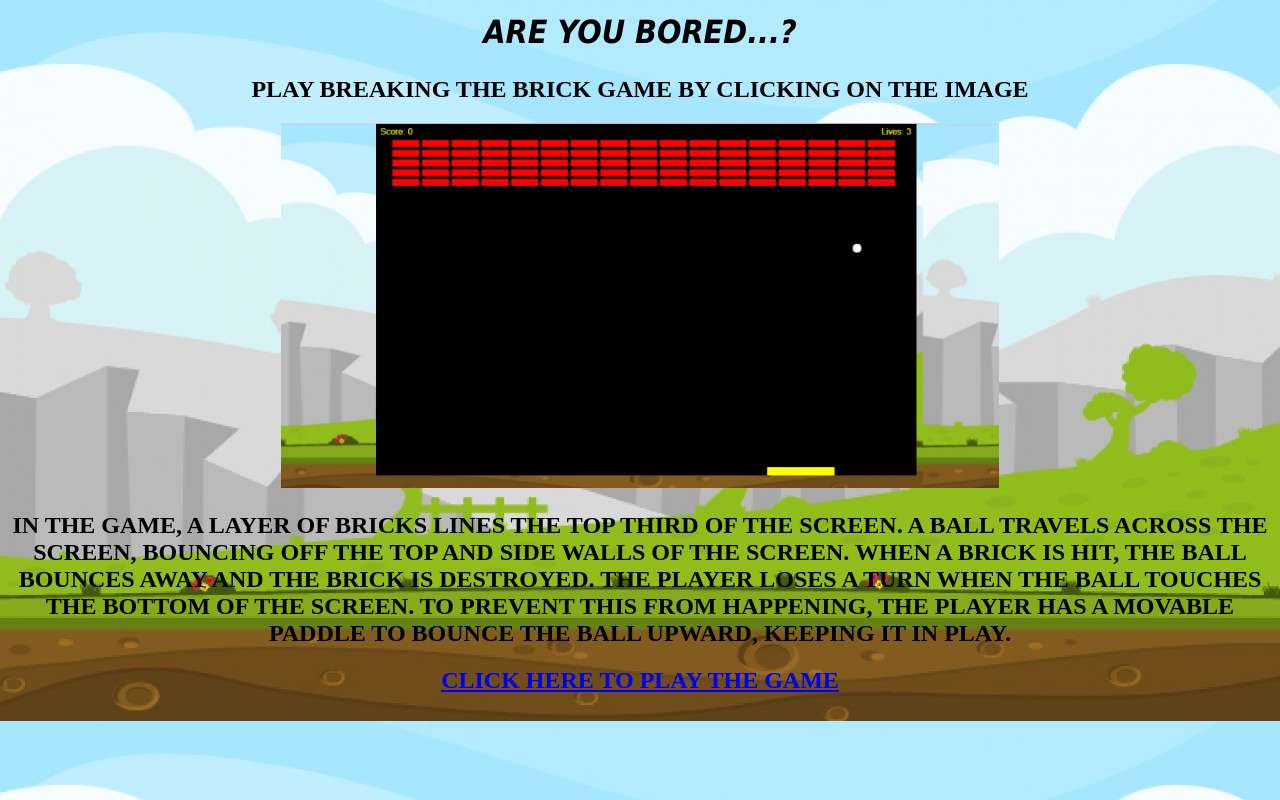
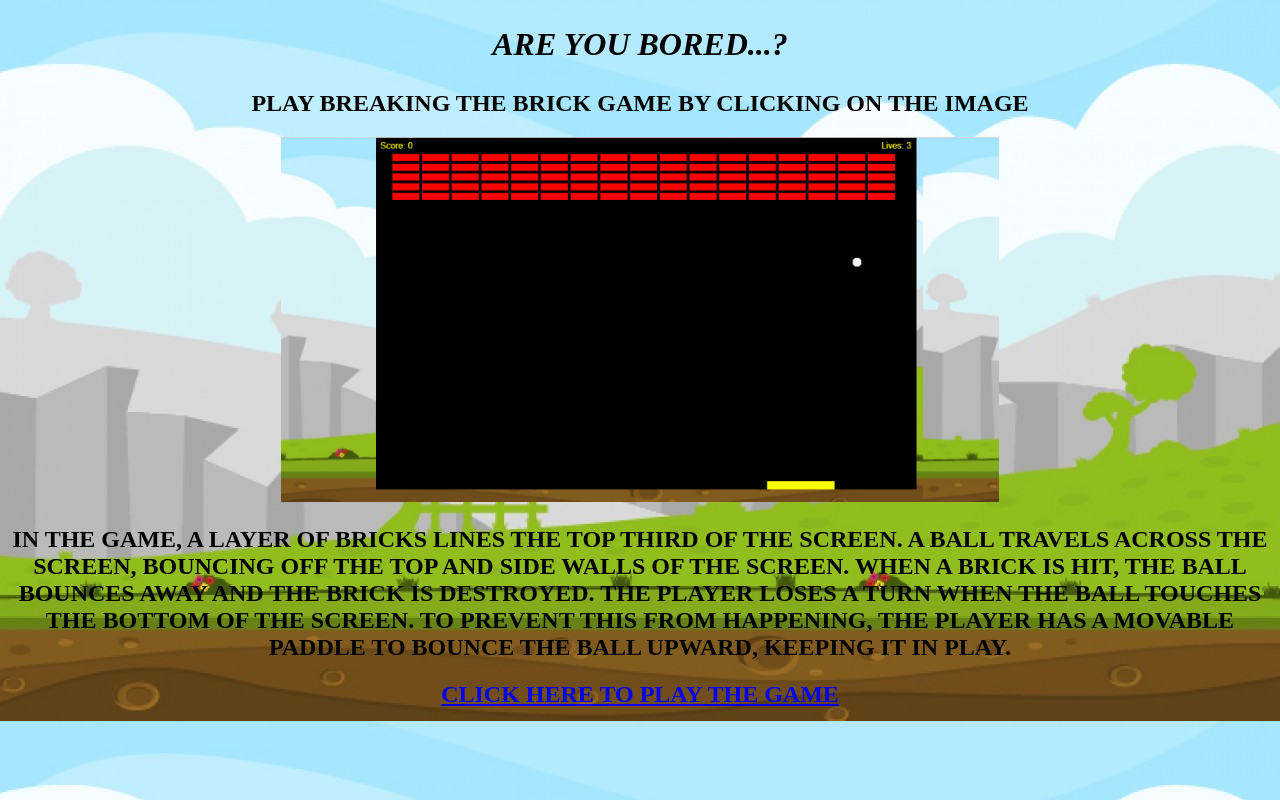
Before and after one commit to nasum121/scapic_game_task, a plain HTML site: page gamefront.html in a window 1280 px wide. Drawn offline with Linux system fonts and the light colour scheme.

Commit message:
Update style.css

```diff
--- a/style.css
+++ b/style.css
@@ -1,14 +1,9 @@
-body{
-	background-color: skyblue;
-}
+
 h1{
-	font-family: tahoma;
-	font-weight: 800;
+
 	font-style: italic;
 	text-align: center;
 	text-transform: uppercase;
-	border: 2px ;
-	margin: 5px;
 	padding: 5px;
 }
 
@@ -17,7 +12,3 @@ h2{
 	text-transform: uppercase;
 
 }
-a
-{
-	align:middle
-}
```
